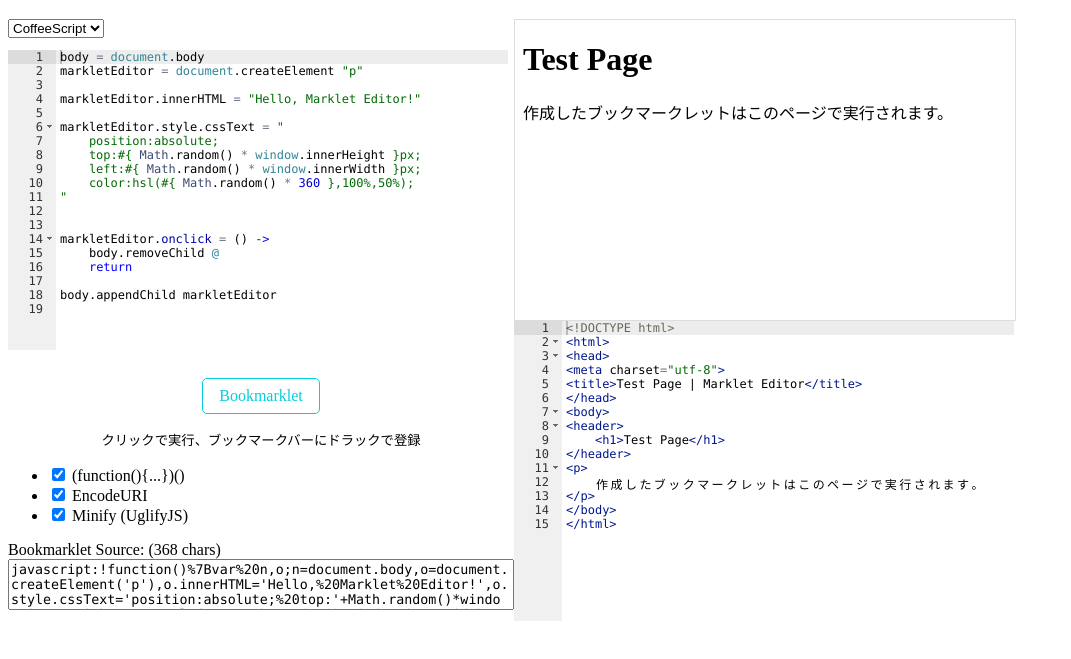
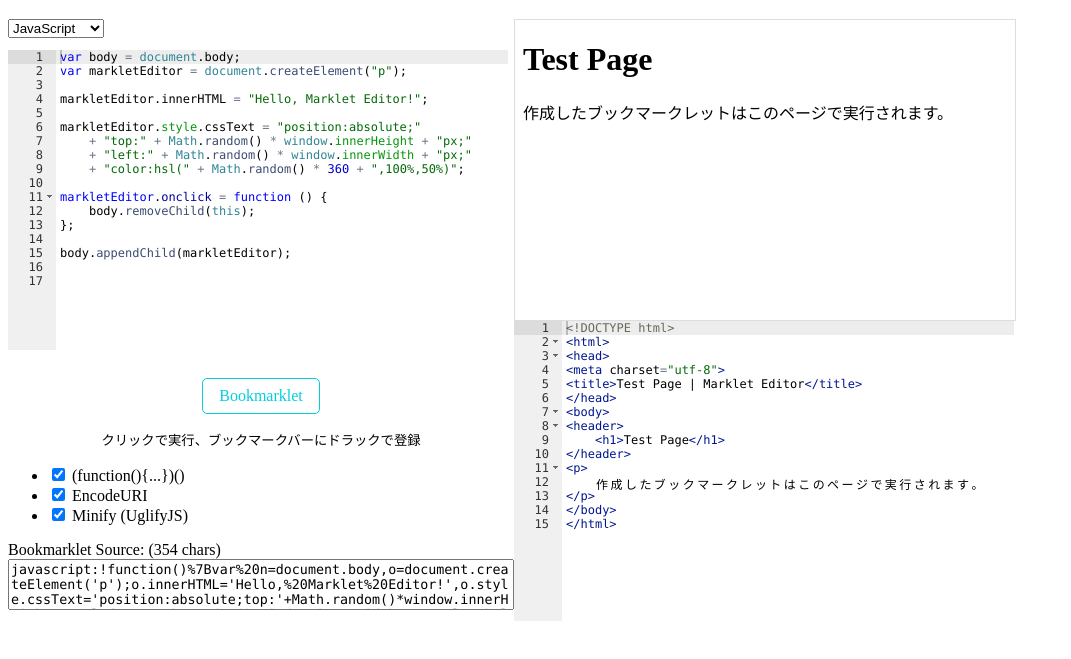
Before and after one commit to iMasanari/marklet-editor, a plain HTML site: page index.html in a window 1280 px wide. Shown: the part 61-720 px from the top of the page, without its empty margins (0-1071 px from the left). Drawn offline with Linux system fonts and the light colour scheme.

Commit message:
初期言語をJavaScriptに変更

```diff
--- a/index.html
+++ b/index.html
@@ -12,29 +12,27 @@
 </header>
 <div class="left">
     <select id="marklet-langage">
+        <option value="javascript">JavaScript</option>
         <option value="coffee">CoffeeScript</option>
-        <option value="javascript">JavaScript</option>
         <!-- <option value="TypeScript">TypeScript</option> -->
     </select>
     <pre id="marklet-editor">
-body = document.body
-markletEditor = document.createElement "p"
+var body = document.body;
+var markletEditor = document.createElement("p");
 
-markletEditor.innerHTML = "Hello, Marklet Editor!"
+markletEditor.innerHTML = "Hello, Marklet Editor!";
 
-markletEditor.style.cssText = "
-    position:absolute;
-    top:#{ Math.random() * window.innerHeight }px;
-    left:#{ Math.random() * window.innerWidth }px;
-    color:hsl(#{ Math.random() * 360 },100%,50%);
-"
+markletEditor.style.cssText = "position:absolute;"
+    + "top:" + Math.random() * window.innerHeight + "px;"
+    + "left:" + Math.random() * window.innerWidth + "px;"
+    + "color:hsl(" + Math.random() * 360 + ",100%,50%)";
 
+markletEditor.onclick = function () {
+    body.removeChild(this);
+};
 
-markletEditor.onclick = () -&gt;
-    body.removeChild @
-    return
+body.appendChild(markletEditor);
 
-body.appendChild markletEditor
 </pre>
     <div class="link-contener">
         <a id="link" href="javascript:void(0)" title="Bookmarklet">Bookmarklet</a>
```
